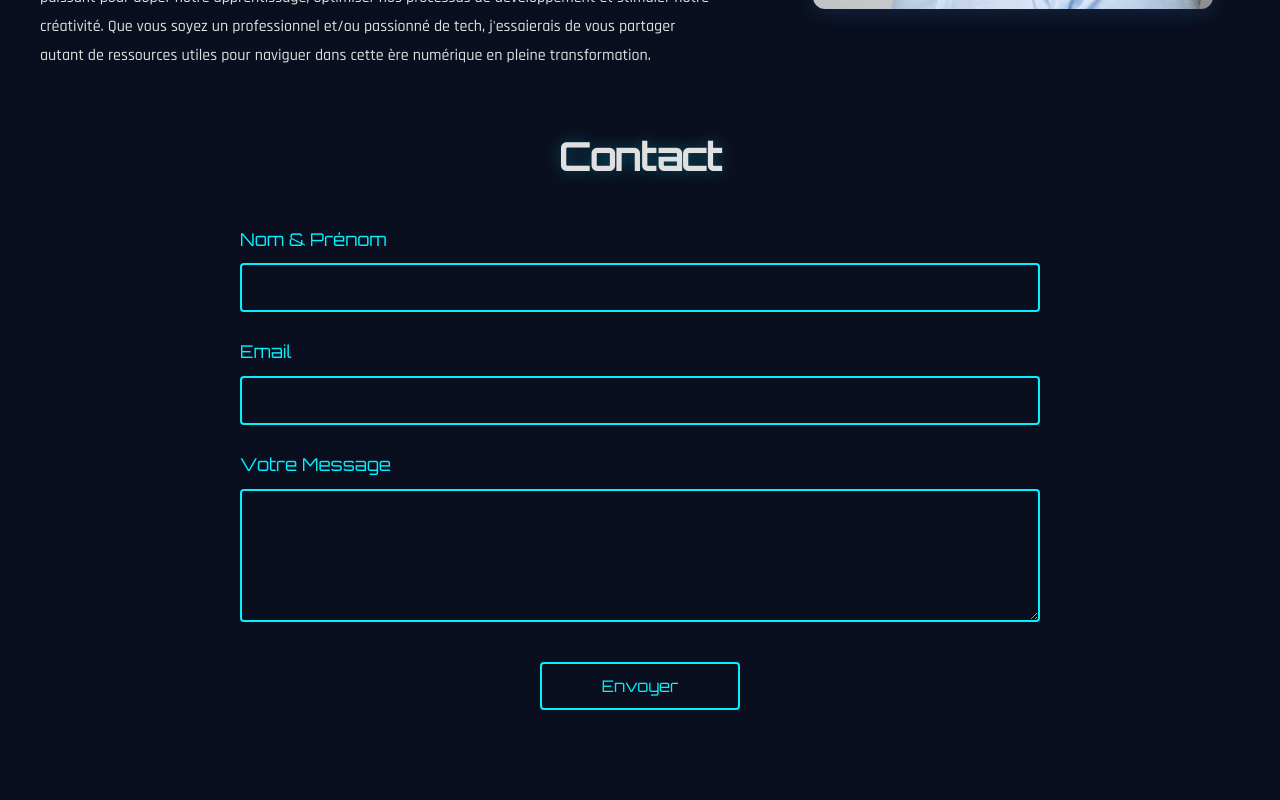
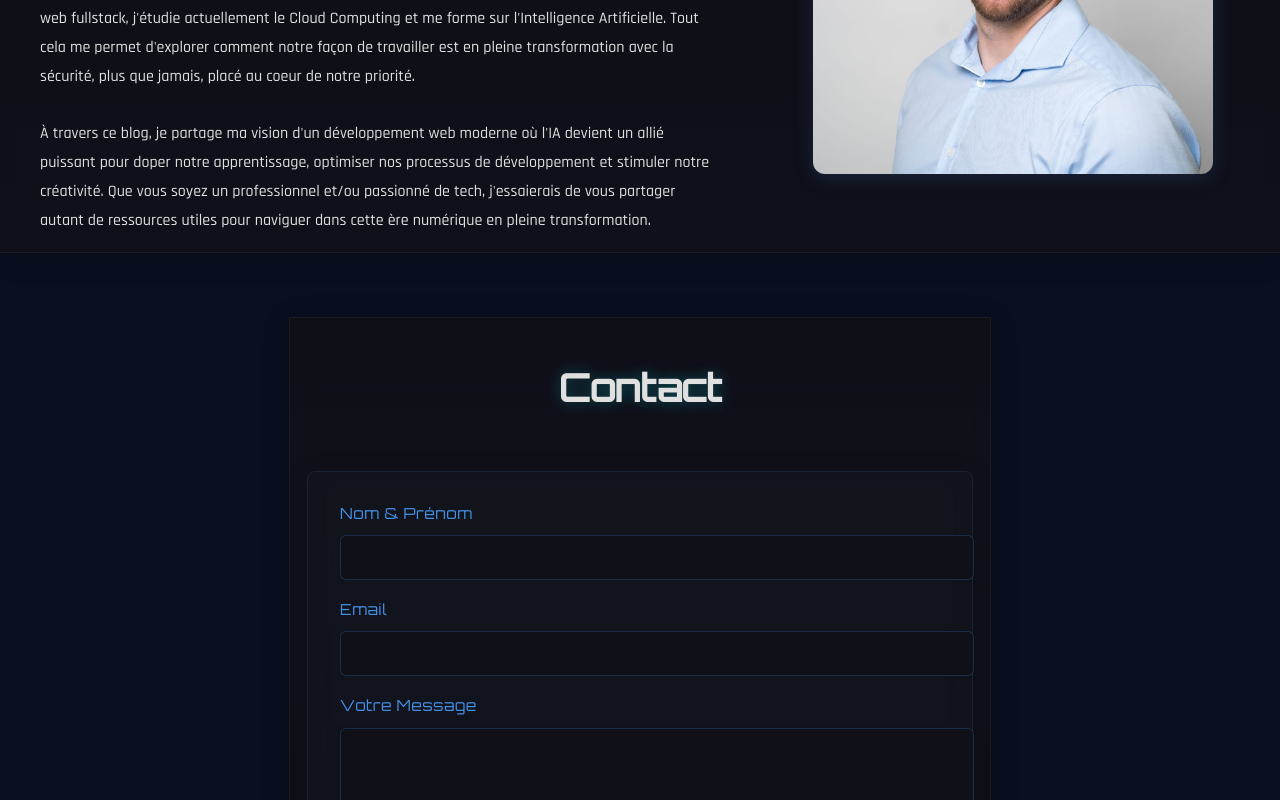
Before and after one commit to Jonathan-Saenger/AIDevSec, a Vue app: page / in a window 1280 px wide. Shown: the part 1620-2420 px from the top of the page. Built offline with nearby package versions, Linux system fonts and the light colour scheme; no server answers.

Commit message:
MAIN > ContactForm: Modifications visuelles du formulaire de contact

```diff
--- a/src/views/HomeView.vue
+++ b/src/views/HomeView.vue
@@ -138,18 +138,128 @@ onMounted(() => {
 <style scoped>
 .home {
   min-height: 100vh;
+  display: flex;
+  flex-direction: column;
+  align-items: center;
+  width: 100%;
 }
 
-.hero {
+.home section {
+  width: 100%;
   position: relative;
-  height: 80vh;
+  margin: 2rem 0;
+  background: linear-gradient(to bottom, rgba(16, 16, 24, 0.95), rgba(16, 16, 24, 0.85));
+  border: 1px solid rgba(255, 255, 255, 0.05);
+  box-shadow: 0 4px 30px rgba(0, 0, 0, 0.1);
+  backdrop-filter: blur(10px);
+}
+
+.contact {
   display: flex;
+  flex-direction: column;
   align-items: center;
-  justify-content: center;
+  width: 100%;
+  padding: 1.5rem var(--container-padding);
+  max-width: 700px;
+  margin: 0 auto;
+  position: relative;
+  z-index: 2;
+}
+
+.contact-form {
+  display: flex;
+  flex-direction: column;
+  gap: 1rem;
+  width: 100%;
+  max-width: 600px;
+  margin: 1rem auto;
+  padding: 1.75rem 2rem;
+  background: rgba(20, 25, 35, 0.5);
+  border: 1px solid rgba(74, 158, 255, 0.1);
+  border-radius: 8px;
+  box-shadow: 0 8px 32px rgba(0, 0, 0, 0.1);
+  backdrop-filter: blur(10px);
+}
+
+.form-group {
+  display: flex;
+  flex-direction: column;
+  gap: 0.5rem;
+  width: 100%;
+}
+
+.form-group label {
+  font-family: var(--font-heading);
+  color: rgba(74, 158, 255, 0.9);
+  font-size: 0.95rem;
+  font-weight: 500;
+  letter-spacing: 0.5px;
+}
+
+.form-group input,
+.form-group textarea {
+  width: 100%;
+  padding: 0.75rem 1rem;
+  background: rgba(16, 16, 24, 0.6);
+  border: 1px solid rgba(74, 158, 255, 0.2);
+  color: #fff;
+  font-family: var(--font-body);
+  font-size: 0.95rem;
+  border-radius: 6px;
+  transition: all 0.3s ease;
+}
+
+.form-group textarea {
+  min-height: 100px;
+  resize: vertical;
+}
+
+.form-group input:focus,
+.form-group textarea:focus {
+  outline: none;
+  border-color: rgba(74, 158, 255, 0.5);
+  box-shadow: 0 0 0 2px rgba(74, 158, 255, 0.1);
+  background: rgba(16, 16, 24, 0.8);
+}
+
+.form-group input:hover,
+.form-group textarea:hover {
+  border-color: rgba(74, 158, 255, 0.3);
+}
+
+.terminal-btn {
+  background: rgba(74, 158, 255, 0.1);
+  color: rgba(74, 158, 255, 0.9);
+  border: 1px solid rgba(74, 158, 255, 0.3);
+  padding: 0.75rem 1.5rem;
+  font-family: var(--font-heading);
+  font-size: 0.95rem;
+  font-weight: 500;
+  cursor: pointer;
+  border-radius: 6px;
+  transition: all 0.3s ease;
+  width: 200px;
+  margin: 1rem auto 0;
+  position: relative;
   overflow: hidden;
 }
 
-/* TEMPLATE D'ACCUEIL */
+.terminal-btn:hover {
+  background: rgba(74, 158, 255, 0.2);
+  border-color: rgba(74, 158, 255, 0.5);
+  transform: translateY(-2px);
+  box-shadow: 0 4px 12px rgba(74, 158, 255, 0.15);
+}
+
+.terminal-btn:active {
+  transform: translateY(0);
+}
+
+.terminal-btn:disabled {
+  opacity: 0.6;
+  cursor: not-allowed;
+}
+
 .cyber-background {
   position: absolute;
   top: 0;
@@ -225,7 +335,6 @@ onMounted(() => {
   100% { transform: translateY(50%); }
 }
 
-/* Effets de particules discrètes */
 .cyber-particles {
   position: absolute;
   inset: 0;
@@ -251,6 +360,15 @@ onMounted(() => {
 @keyframes grid-pulse {
   0% { background-position: 0 0; }
   100% { background-position: 240px 240px; }
+}
+
+.hero {
+  position: relative;
+  height: 80vh;
+  display: flex;
+  align-items: center;
+  justify-content: center;
+  overflow: hidden;
 }
 
 .hero-content {
@@ -428,7 +546,6 @@ onMounted(() => {
   }
 }
 
-/* TEMPLATE DE PRESENTATION */
 .presentation {
   padding: 2rem var(--container-padding);
   max-width: 1440px;
@@ -497,116 +614,6 @@ onMounted(() => {
   }
 }
 
-/* Responsive Design */
-@media (max-width: 768px) {
-  .presentation-content {
-    flex-direction: column;
-  }
-
-  .image-content {
-    order: 2; /* Image au milieu en mobile */
-  }
-
-  .text-content {
-    order: 3; /* Texte en bas en mobile */
-    text-align: center;
-    padding-right: 1rem;
-    padding-bottom: 1rem;
-  }
-
-  .presentation h2 {
-    order: 1; /* Titre en haut en mobile */
-  }
-}
-
-/* TEMPLATE DE CONTACT */
-.contact {
-  padding: 1rem var(--container-padding);
-  max-width: 800px;
-  margin: 0 auto;
-  position: relative;
-  z-index: 2;
-}
-
-.contact-form {
-  display: flex;
-  flex-direction: column;
-  gap: 1.5rem;
-}
-
-.form-group {
-  display: flex;
-  flex-direction: column;
-  gap: 0.5rem;
-}
-
-.form-group label {
-  font-family: var(--font-heading);
-  color: var(--neon-circuit);
-  font-size: 1.1rem;
-}
-
-.form-group input,
-.form-group textarea {
-  padding: 0.75rem;
-  border: 2px solid var(--neon-circuit);
-  background: transparent;
-  color: var(--neon-circuit);
-  font-family: var(--font-body);
-  font-size: 1rem;
-  border-radius: 4px;
-  transition: border-color 0.3s ease;
-}
-
-.form-group input:focus,
-.form-group textarea:focus {
-  border-color: var(--quantum-pink);
-  outline: none;
-}
-
-.terminal-btn {
-  background: transparent;
-  color: var(--neon-circuit);
-  border: 2px solid var(--neon-circuit);
-  padding: 0.75rem 2rem;
-  font-family: var(--font-heading);
-  font-size: 1rem;
-  cursor: pointer;
-  position: relative;
-  overflow: hidden;
-  transition: all 0.3s ease;
-  border-radius: 4px;
-  margin-top: 1rem;
-  width: 50%;
-  max-width: 200px;
-  margin-left: auto;
-  margin-right: auto;
-}
-
-.terminal-btn:hover {
-  background: rgba(0, 243, 255, 0.1);
-  text-shadow: 0 0 5px var(--neon-circuit);
-  transform: scale(1.05);
-}
-
-@media (max-width: 768px) {
-  .contact {
-    padding: 2rem var(--container-padding);
-  }
-
-  .form-group input,
-  .form-group textarea {
-    font-size: 0.9rem;
-  }
-
-  .terminal-btn {
-    width: 60%;
-    max-width: 150px;
-    font-size: 0.9rem;
-    padding: 0.5rem 1.5rem;
-  }
-}
-
 .scroll-section {
   scroll-snap-align: start;
 }
@@ -649,4 +656,21 @@ section {
     bottom: -1rem;
   }
 }
+
+@media (max-width: 768px) {
+  .contact {
+    padding: 1rem var(--container-padding);
+  }
+
+  .contact-form {
+    padding: 1.25rem;
+    margin: 0.75rem;
+  }
+
+  .terminal-btn {
+    width: 100%;
+    max-width: none;
+    margin-top: 0.75rem;
+  }
+}
 </style>
```
